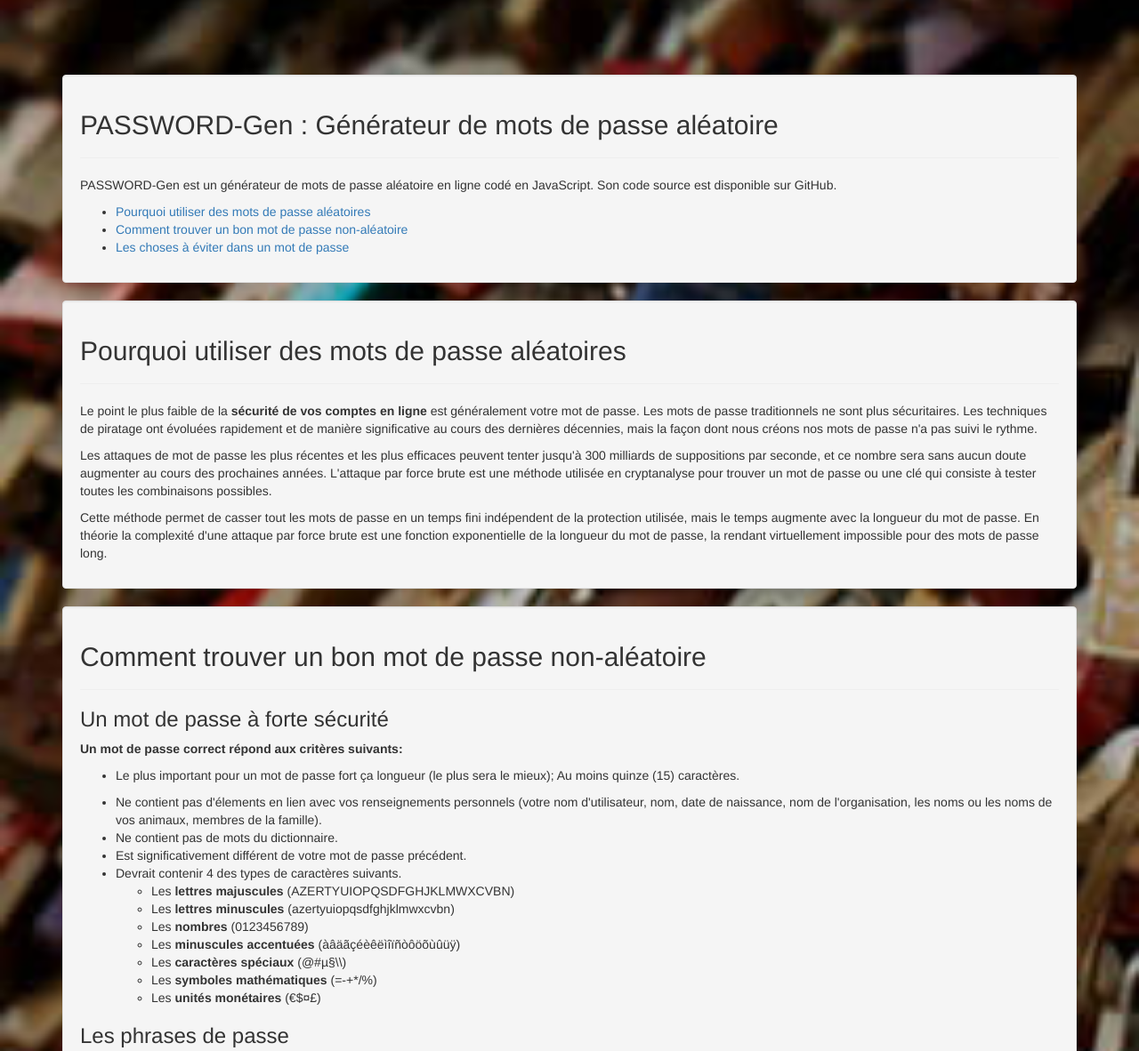
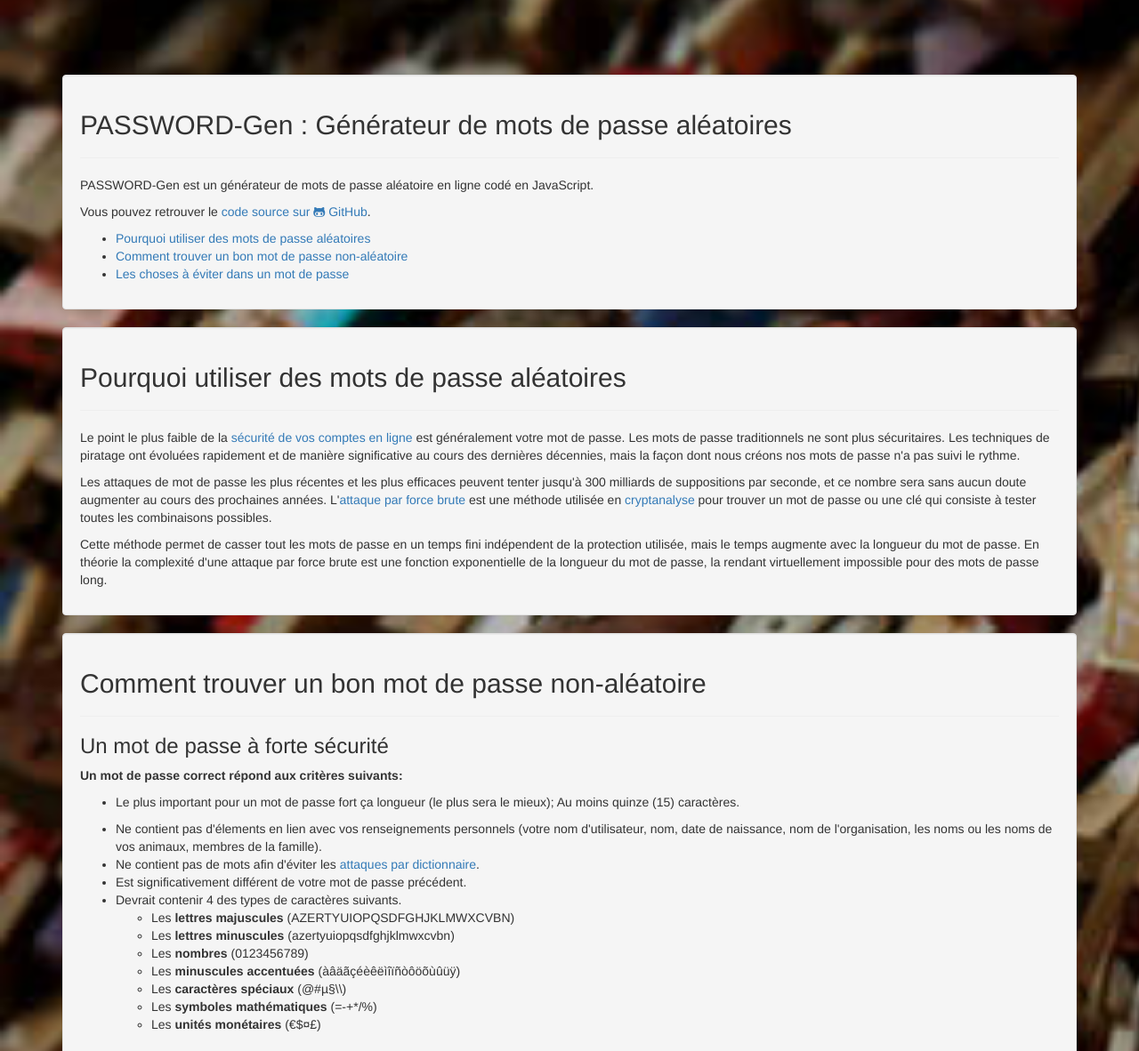
Before and after one commit to julien-jacob/PASSWORD-Gen, a plain HTML site: page index.html in a window 1280 px wide. Shown: the part 780-1962 px from the top of the page at 89% size. Drawn offline with nearby package versions, Linux system fonts and the light colour scheme.

Commit message:
Ajout liens

```diff
--- a/index.html
+++ b/index.html
@@ -112,9 +112,10 @@
 
 		<div class="container">
 			<div class="well" id="w0">
-				<h2>PASSWORD-Gen : Générateur de mots de passe aléatoire</h2>
+				<h2>PASSWORD-Gen : Générateur de mots de passe aléatoires</h2>
 				<hr>
-				<p>PASSWORD-Gen est un générateur de mots de passe aléatoire en ligne codé en JavaScript. Son code source est disponible sur GitHub.</p>
+				<p>PASSWORD-Gen est un générateur de mots de passe aléatoire en ligne codé en JavaScript.</p>
+				<p>Vous pouvez retrouver le <a href="https://github.com/cerf-de-pixel/PASSWORD-Gen">code source sur <i class="fa fa-github-alt"></i> GitHub</a>.</p>
 
 				<ul>
 					<li><a href="#w1">Pourquoi utiliser des mots de passe aléatoires</a></li>
@@ -125,9 +126,9 @@
 			<div class="well" id="w1">
 				<h2>Pourquoi utiliser des mots de passe aléatoires</h2>
 				<hr>
-				<p>Le point le plus faible de la <strong>sécurité de vos comptes en ligne</strong> est généralement votre mot de passe. Les mots de passe traditionnels ne sont plus sécuritaires. Les techniques de piratage ont évoluées rapidement et de manière significative au cours des dernières décennies, mais la façon dont nous créons nos mots de passe n'a pas suivi le rythme. </p>
+				<p>Le point le plus faible de la <a href="https://fr.wikipedia.org/wiki/Sécurité_des_systèmes_d%27information">sécurité de vos comptes en ligne</a> est généralement votre mot de passe. Les mots de passe traditionnels ne sont plus sécuritaires. Les techniques de piratage ont évoluées rapidement et de manière significative au cours des dernières décennies, mais la façon dont nous créons nos mots de passe n'a pas suivi le rythme. </p>
 
-				<p>Les attaques de mot de passe les plus récentes et les plus efficaces peuvent tenter jusqu'à 300 milliards de suppositions par seconde, et ce nombre sera sans aucun doute augmenter au cours des prochaines années. L'attaque par force brute est une méthode utilisée en cryptanalyse pour trouver un mot de passe ou une clé qui consiste à tester toutes les combinaisons possibles.</p>
+				<p>Les attaques de mot de passe les plus récentes et les plus efficaces peuvent tenter jusqu'à 300 milliards de suppositions par seconde, et ce nombre sera sans aucun doute augmenter au cours des prochaines années. L'<a href="https://fr.wikipedia.org/wiki/Attaque_par_force_brute">attaque par force brute</a> est une méthode utilisée en <a href="https://fr.wikipedia.org/wiki/Cryptanalyse">cryptanalyse</a> pour trouver un mot de passe ou une clé qui consiste à tester toutes les combinaisons possibles.</p>
 
 				<p>Cette méthode permet de casser tout les mots de passe en un temps fini indépendent de la protection utilisée, mais le temps augmente avec la longueur du mot de passe. En théorie la complexité d'une attaque par force brute est une fonction exponentielle de la longueur du mot de passe, la rendant virtuellement impossible pour des mots de passe long.</p>
 			</div>
@@ -140,7 +141,7 @@
 				<ul>
 					<li><p>Le plus important pour un mot de passe fort ça longueur (le plus sera le mieux); Au moins quinze (15) caractères.</p></li>
 					<li>Ne contient pas d'élements en lien avec vos renseignements personnels (votre nom d'utilisateur, nom, date de naissance, nom de l'organisation, les noms ou les noms de vos animaux, membres de la famille).</li>
-					<li>Ne contient pas de mots du dictionnaire.</li>
+					<li>Ne contient pas de mots afin d'éviter les <a href="https://fr.wikipedia.org/wiki/Attaque_par_dictionnaire">attaques par dictionnaire</a>.</li>
 					<li>Est significativement différent de votre mot de passe précédent.</li>
 					<li>Devrait contenir 4 des types de caractères suivants.</li>
 					<ul>
```
